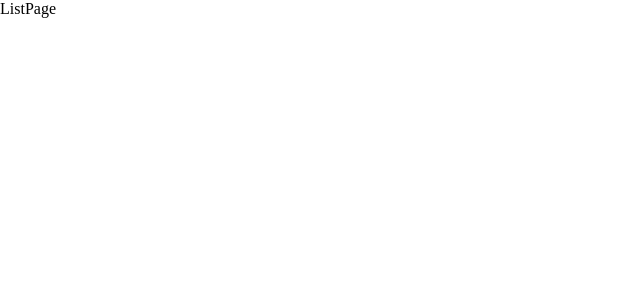
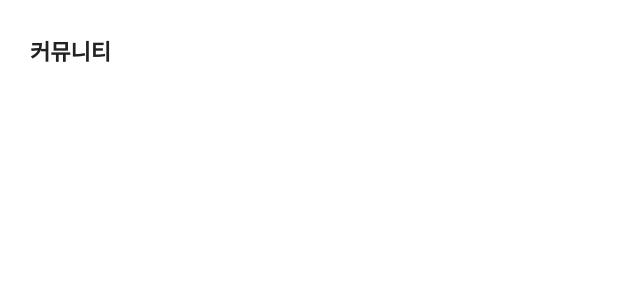
Before and after one commit to peppermintc/community-mobile, a React (Create React App) app: page /community/list in a window 1280 px wide. Shown: the top 300 px of the page, without its empty margins (0-640 px from the left). Built offline with nearby package versions, Linux system fonts and the light colour scheme.

Commit message:
리스트 페이지 제목 추가

```diff
--- a/src/pages/ListPage.tsx
+++ b/src/pages/ListPage.tsx
@@ -1,5 +1,24 @@
+import styled from "styled-components";
+
+const Page = styled.div`
+  display: flex;
+  flex-direction: column;
+  height: 100vh;
+`;
+
+const Title = styled.span`
+  font-weight: 700;
+  font-size: 22px;
+  margin: 34px 0 20px 30px;
+  color: #222222;
+`;
+
 const ListPage: React.FC = () => {
-  return <div>ListPage</div>;
+  return (
+    <Page>
+      <Title>커뮤니티</Title>
+    </Page>
+  );
 };
 
 export default ListPage;
```
